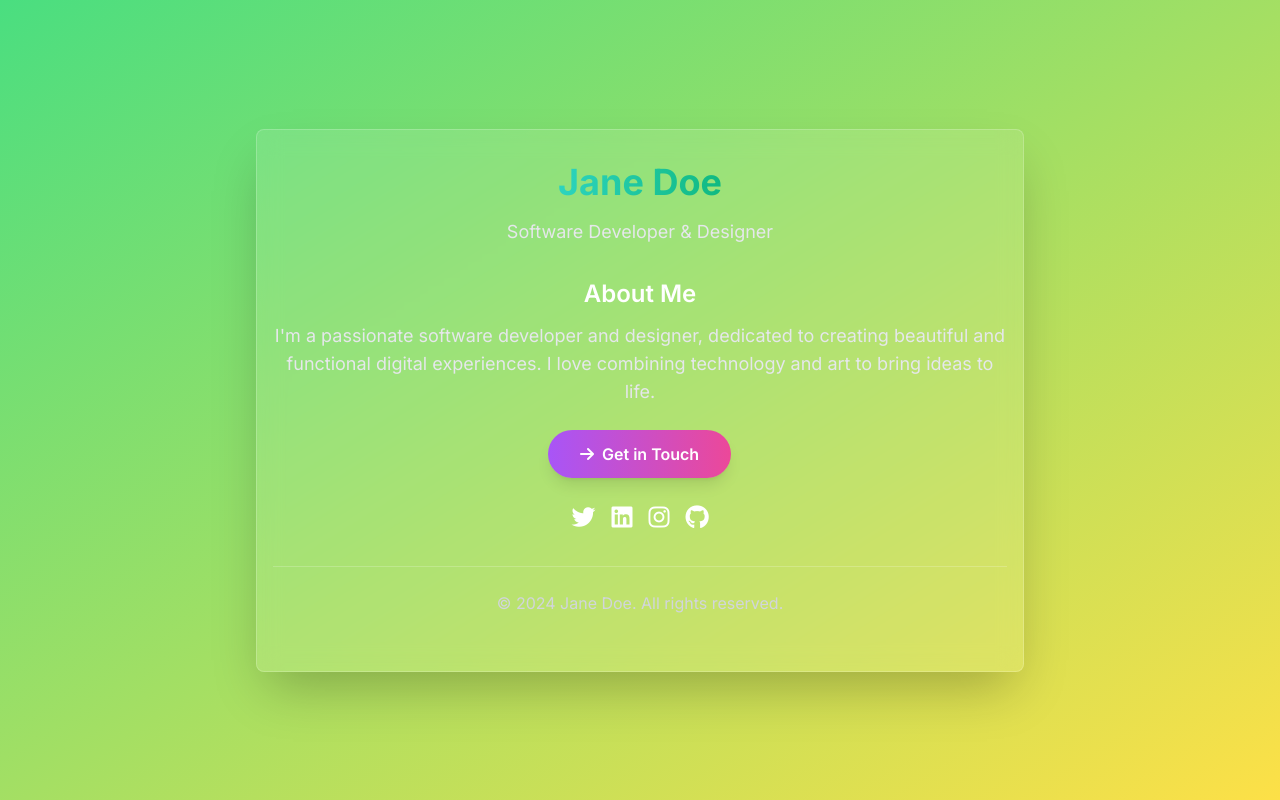
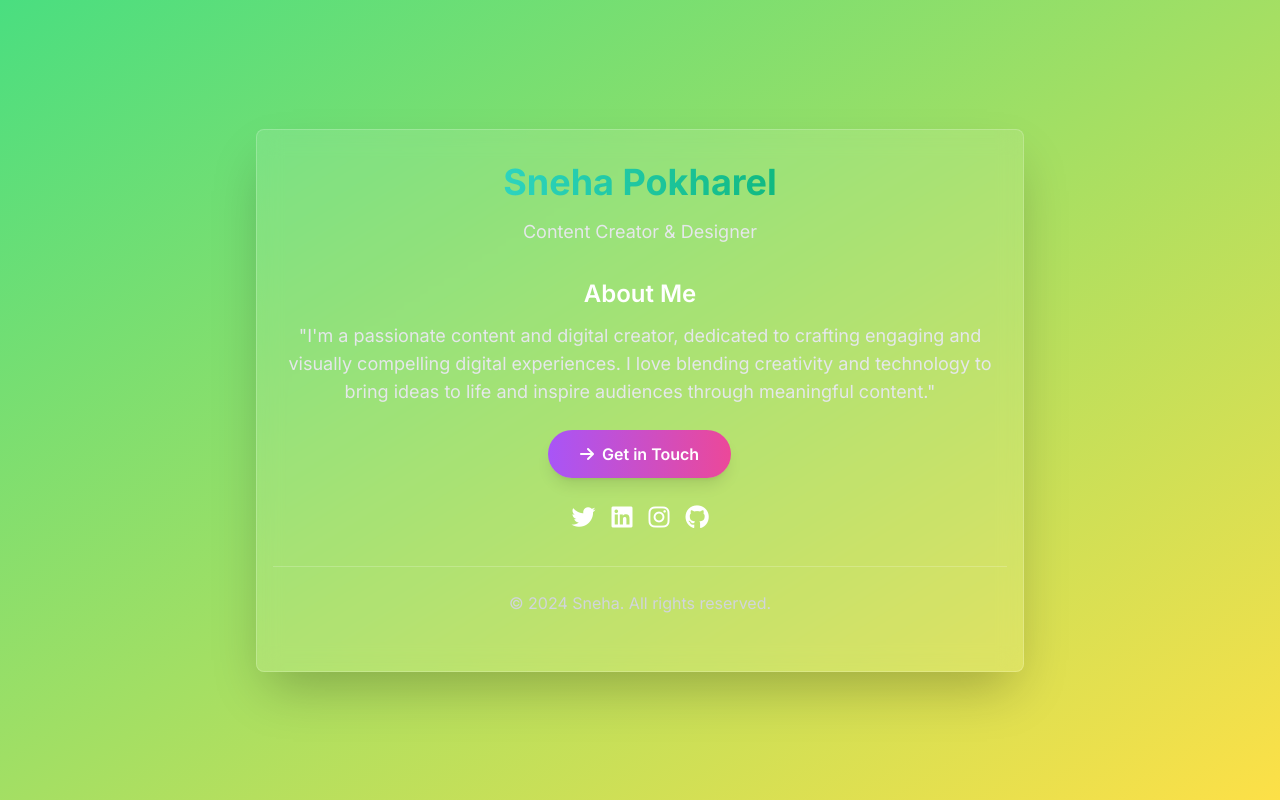
Before and after one commit to thisismelina/resume, a plain HTML site: page index.html in a window 1280 px wide. Drawn offline with nearby package versions, Linux system fonts and the light colour scheme.

Commit message:
Update index.html
another change

```diff
--- a/index.html
+++ b/index.html
@@ -4,7 +4,7 @@
 <head>
     <meta charset="UTF-8">
     <meta name="viewport" content="width=device-width, initial-scale=1.0">
-    <title>My Colorful Portfolio</title>
+    <title>My Portfolio</title>
     <link href="https://fonts.googleapis.com/css2?family=Inter:wght@400;600;700&display=swap" rel="stylesheet">
     <script src="https://cdn.tailwindcss.com"></script>
     <style>
@@ -21,19 +21,17 @@
         <header class="text-center mb-8">
             <h1 class="text-4xl font-bold text-white mb-4 animate__animated animate__fadeInDown">
                 <span class="bg-gradient-to-r from-teal-400 to-emerald-500 text-transparent bg-clip-text">
-                    Jane Doe
+                    Sneha Pokharel
                 </span>
             </h1>
-            <p class="text-lg text-gray-200 animate__animated animate__fadeIn">Software Developer & Designer</p>
+            <p class="text-lg text-gray-200 animate__animated animate__fadeIn">Content Creator & Designer</p>
         </header>
 
         <main class="text-center mb-8">
             <div class="animate__animated animate__fadeIn" style="animation-delay: 0.2s;">
                 <h2 class="text-2xl font-semibold text-white mb-3">About Me</h2>
                 <p class="text-gray-200 mb-6 text-lg">
-                    I'm a passionate software developer and designer, dedicated to creating beautiful and functional
-                    digital experiences.
-                    I love combining technology and art to bring ideas to life.
+                    "I'm a passionate content and digital creator, dedicated to crafting engaging and visually compelling digital experiences. I love blending creativity and technology to bring ideas to life and inspire audiences through meaningful content."
                 </p>
             </div>
             <button id="cta-button"
@@ -68,7 +66,7 @@
         <footer class="text-center py-6 border-t border-white/20 animate__animated animate__fadeInUp"
             style="animation-delay: 0.6s;">
             <p class="text-gray-300 text-md">
-                &copy; 2024 Jane Doe. All rights reserved.
+                &copy; 2024 Sneha. All rights reserved.
             </p>
         </footer>
     </div>
```
